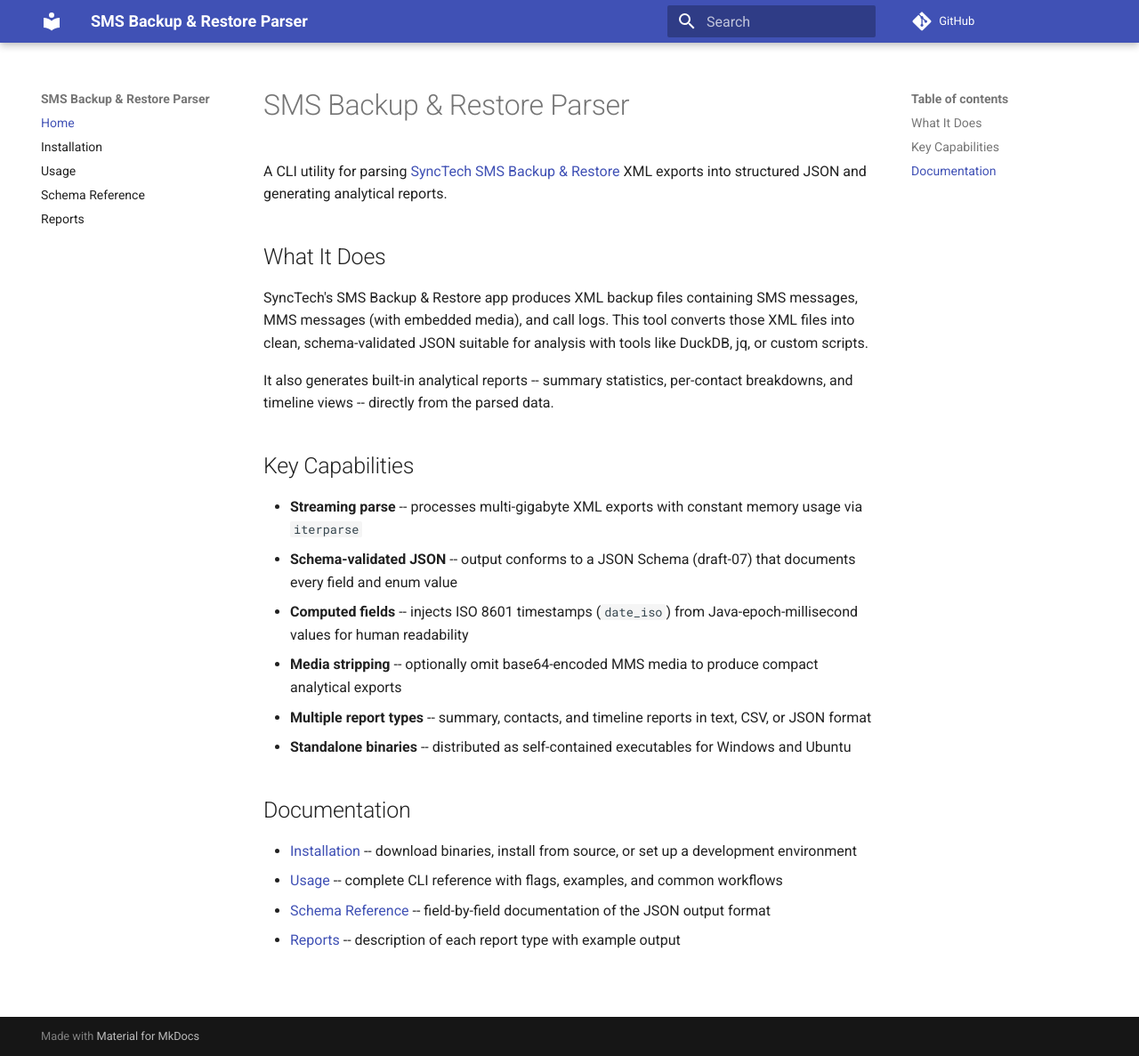
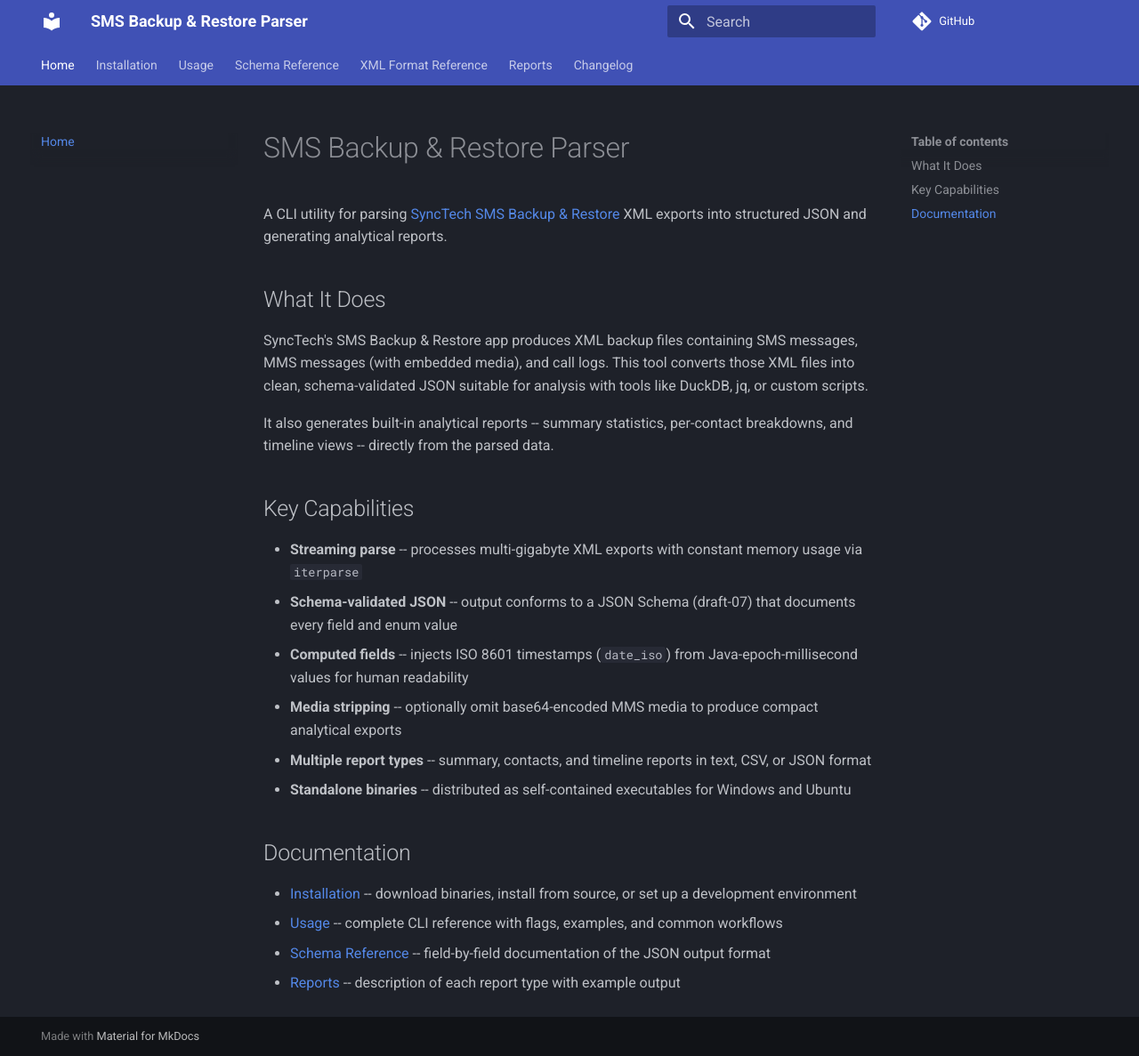
Before and after one commit to shruggietech/sms-backup-restore-parser, an MkDocs documentation site: the page built from docs/index.md, in a window 1280 px wide and 1187 px high. Shown: the whole window at 89% size. Built offline with MkDocs 1.6.1 and Material for MkDocs 9.7.7, drawn with Linux system fonts in a browser that asks for light colours; comment, search, counter and statistics services are not loaded.

Commit message:
docs: align mkdocs.yml with ShruggieTech conventions
- Add slate (dark) theme, navigation tabs/instant, search highlighting,
  and content tabs features
- Add admonition, pymdownx.details, and pymdownx.superfences extensions
- Add site_url for GitHub Pages
- Add nav entries for XML Format Reference and Changelog pages

Sprint: 20260317-001-Updates, Section 3

Co-Authored-By: Claude Opus 4.6 <noreply@anthropic.com>

```diff
--- a/mkdocs.yml
+++ b/mkdocs.yml
@@ -1,11 +1,28 @@
 site_name: SMS Backup & Restore Parser
 site_description: CLI utility for parsing SyncTech SMS Backup & Restore XML exports
-repo_url: https://github.com/shruggietech/sms-backup-restore-parser
+site_url: https://shruggietech.github.io/sms-backup-restore-parser/
+repo_url: https://github.com/ShruggieTech/sms-backup-restore-parser
+
 theme:
   name: material
+  palette:
+    scheme: slate
+  features:
+    - navigation.tabs
+    - navigation.instant
+    - search.highlight
+    - content.tabs.link
+
+markdown_extensions:
+  - admonition
+  - pymdownx.details
+  - pymdownx.superfences
+
 nav:
   - Home: index.md
   - Installation: installation.md
   - Usage: usage.md
   - Schema Reference: schema.md
+  - XML Format Reference: xml-reference.md
   - Reports: reports.md
+  - Changelog: changelog.md
```
Also changed, not shown: CHANGELOG.md (+1 -0 lines).
